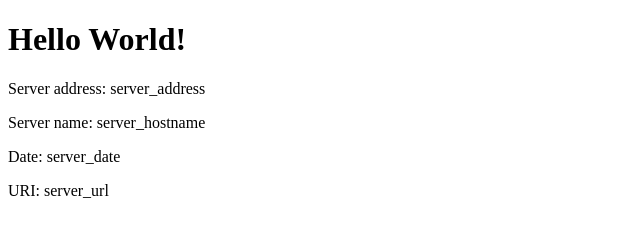
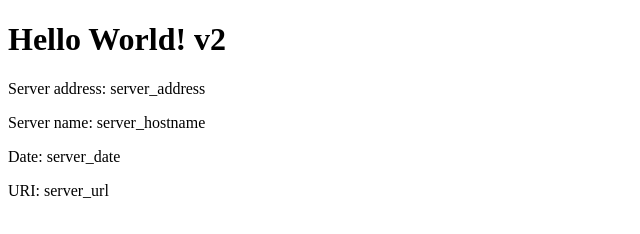
Before and after one commit to yucatan16/eks-example, a plain HTML site: page src/index.html in a window 1280 px wide. Shown: the full height of the page, 0-640 px from the left. Drawn offline with Linux system fonts and the light colour scheme.

Commit message:
v2 Updating home page

```diff
--- a/src/index.html
+++ b/src/index.html
@@ -1,12 +1,12 @@
 <!DOCTYPE html>
 <html>
 <head>
-  <title>Hello World</title>
+  <title>Hello World v2</title>
 </head>
 
 <body>
 <div class="info">
-<h1>Hello World!</h1>
+<h1>Hello World! v2</h1>
 <p><span>Server&nbsp;address:</span> <span>server_address</span></p>
 <p><span>Server&nbsp;name:</span> <span>server_hostname</span></p>
 <p class="smaller"><span>Date:</span> <span>server_date</span></p>
```
